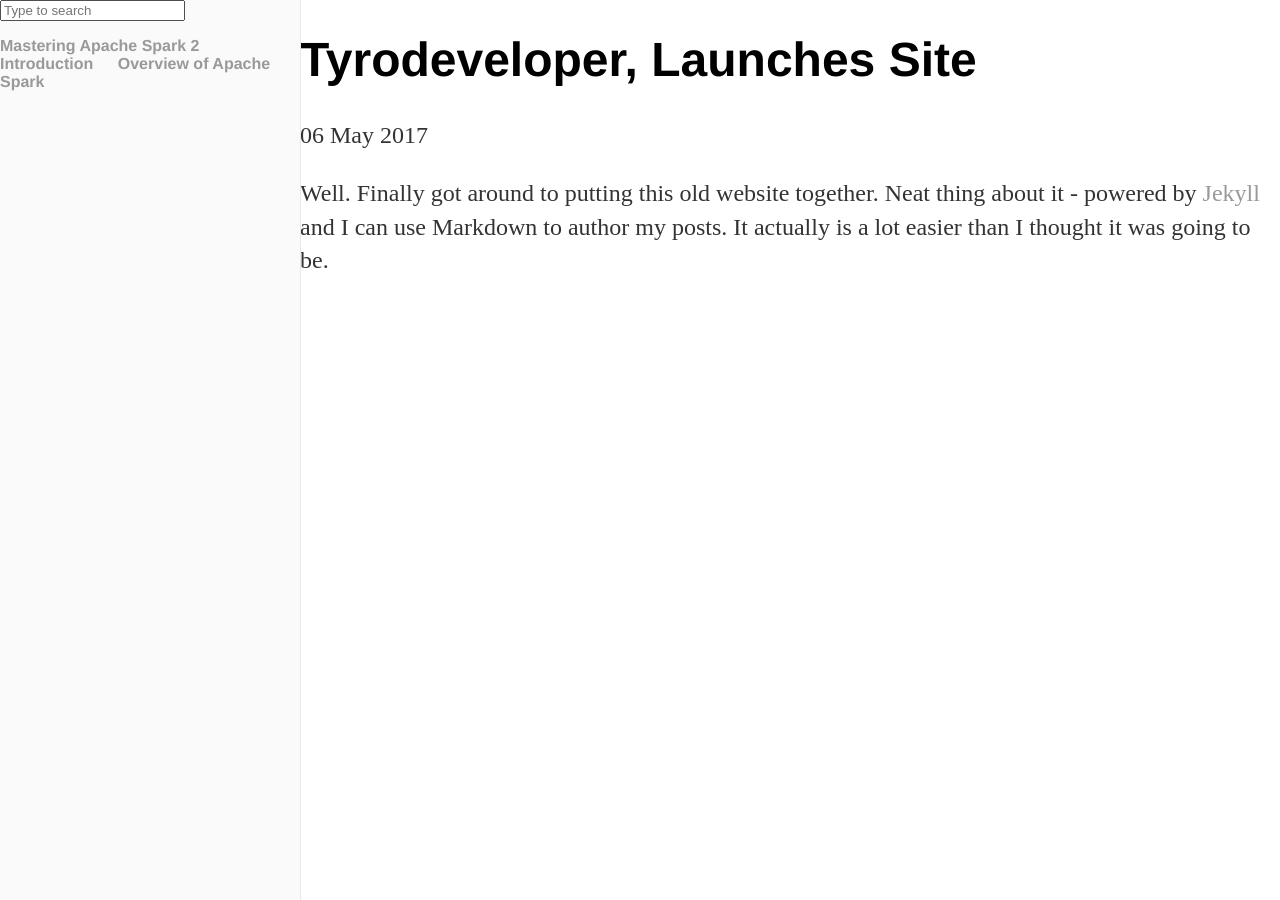
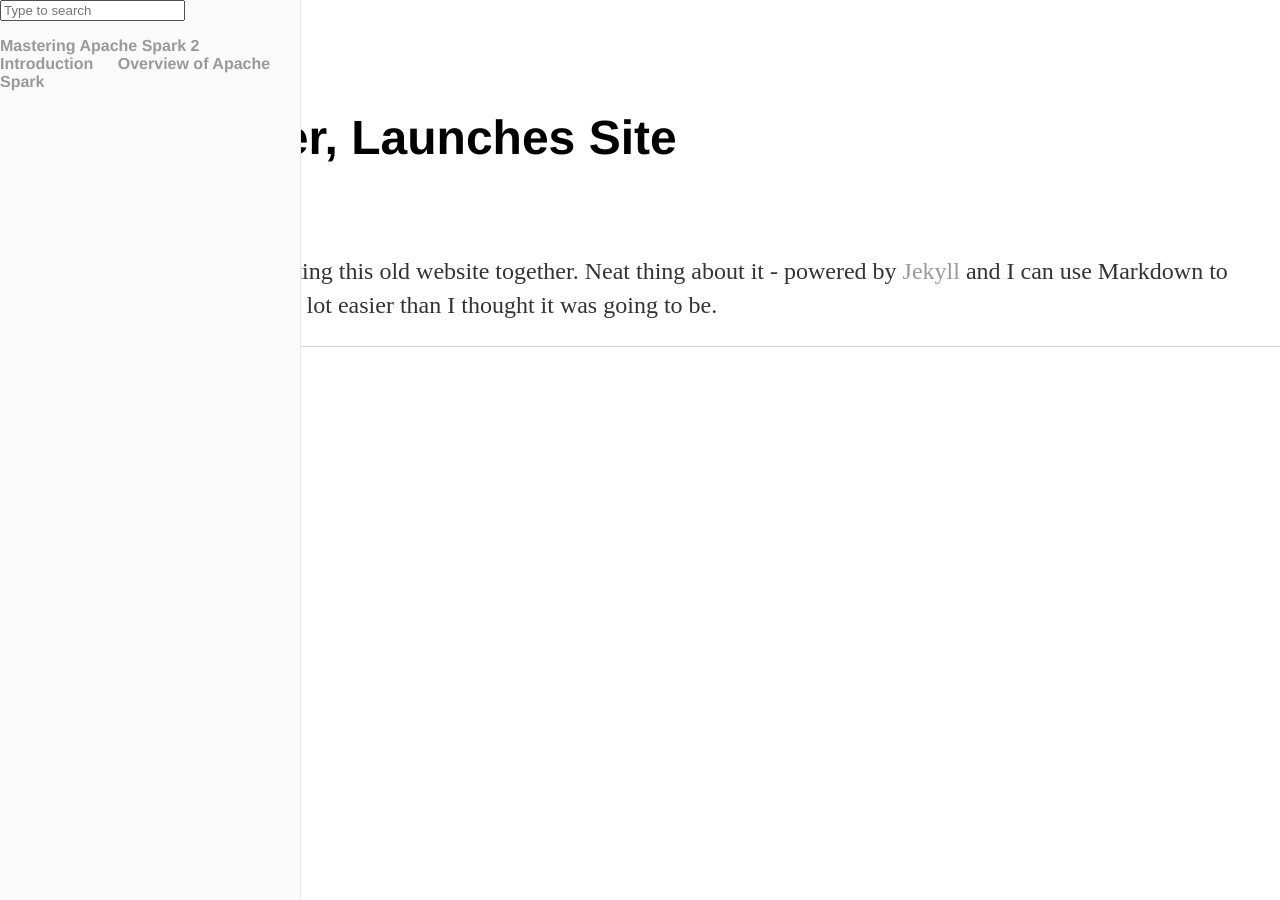
Before and after one commit to tyrodeveloper/tyrodeveloper.github.io, a Jekyll site: the page built from _posts/2017-05-06-tyrodeveloper-site-launched.md, in a window 1280 px wide. Built offline with Jekyll 4.4.1, drawn with Linux system fonts in a browser that asks for light colours.

Commit message:
Update default.html

```diff
--- a/_layouts/default.html
+++ b/_layouts/default.html
@@ -36,7 +36,7 @@
 	        		<li><a href="/blog">Blog</a></li>
 	    		</ul>
 			</nav>
-			<div class="book-body">
+			<div class="container">
 
 			{{ content }}
 
```
